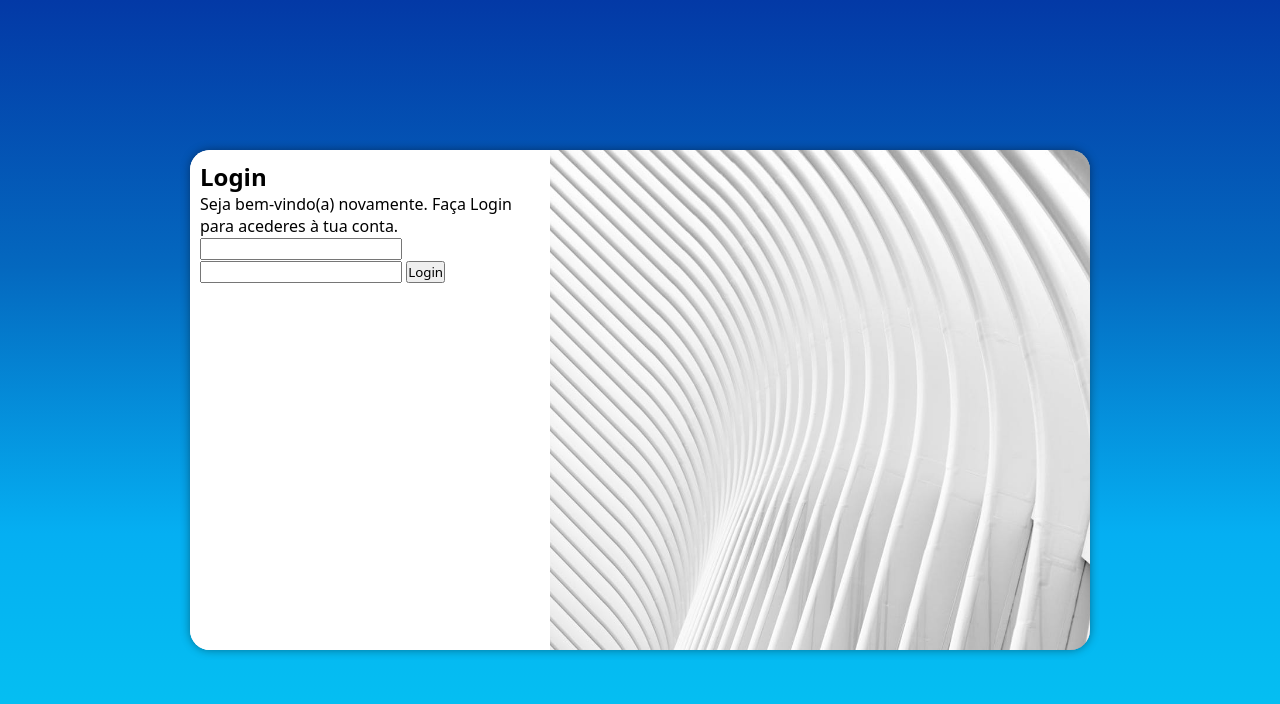
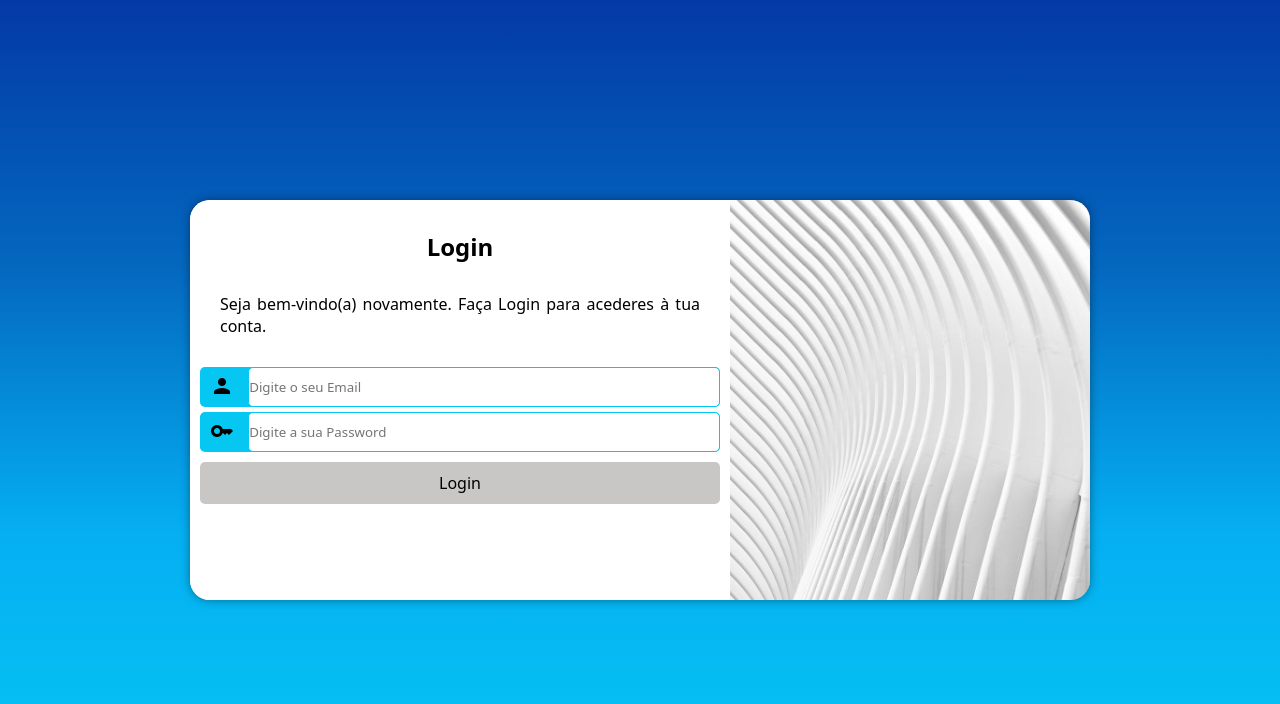
Before and after one commit to hugoalmeida02/projeto-login, a plain HTML site: page index.html in a window 1280 px wide. Drawn offline with Linux system fonts and the light colour scheme.

Commit message:
Update styles

```diff
--- a/index.html
+++ b/index.html
@@ -6,18 +6,27 @@
     <title>Projeto Login</title>
     <link rel="stylesheet" href="styles/style.css">
     <link rel="stylesheet" href="styles/medias.css">
+    <link rel="stylesheet" href="https://fonts.googleapis.com/icon?family=Material+Icons">
 </head>
 <body>
     <main>
         <section>
             <div id="imagem">
             </div>
-            <div id="form">
+            <div id="formulario">
                 <h1>Login</h1>
                 <p>Seja bem-vindo(a) novamente. Faça Login para acederes à tua conta.</p>
-                <form action="" method="post">
-                    <input type="text" name="nome" id="inome">
-                    <input type="password" name="pass" id="ipass">
+                <form action="login.php" method="post" autocomplete="on">
+                    <div class="campo">
+                        <span class="material-icons">person</span>
+                        <input type="text" name="nome" id="inome" placeholder="Digite o seu Email" autocomplete="email">
+                        <label for="inome"><span class="material-icons">person</span></label>
+                    </div>
+                    <div class="campo">
+                        <span class="material-icons">key</span>
+                        <input type="password" name="pass" id="ipass" placeholder="Digite a sua Password" autocomplete="current-password">
+                        <label for="ipass">Pass</label>
+                    </div>
                     <input type="submit" value="Login">
                 </form>
             </div>
--- a/styles/medias.css
+++ b/styles/medias.css
@@ -4,6 +4,7 @@
 
     section{
         width: 80vw;
+        height: 50vh;
     }
 
     div#imagem {
@@ -12,12 +13,19 @@
         float: left;
     }
 
-    div#form {
+    div#formulario {
         width: 60%;
         height: 100%;
         float: left;
     }
 
+    div#formulario > h1 {
+        margin: 20px;
+    }
+
+    div#formulario > p {
+        margin: 20px;
+    }
 
 }
 
@@ -25,18 +33,28 @@
 
     section{
         width: 900px;
+        height: 50vh;
     }
 
     div#imagem {
+        width: 40%;
+        height: 100%;
+        float: right;
+    }
+
+    div#formulario {
         width: 60%;
         height: 100%;
         float: right;
     }
 
-    div#form {
-        width: 40%;
-        height: 100%;
-        float: right;
+    div#formulario > h1 {
+        margin: 20px;
     }
 
+    div#formulario > p {
+        margin: 20px;
+    }
+
+
 }
--- a/styles/style.css
+++ b/styles/style.css
@@ -41,9 +41,63 @@ div#imagem {
     height: 40%;
 }
 
-div#form {
+div#formulario {
     display: block;
     padding: 10px;
     height: 60%;
     background-color: white
 }
+
+div#formulario > h1 {
+    text-align: center;
+    padding-bottom: 10px;
+}
+
+div#formulario > p {
+    text-align: justify;
+    padding-bottom: 10px;
+}
+
+form > input[type=submit] {
+    display: block;
+    padding: 10px;
+    font-size: 1em;
+    width: 100%;
+    margin: auto;
+    margin-top: 10px;
+    border: none;
+    border-radius: 5px;
+    background-color: rgb(201, 198, 198);
+}
+
+form > input[type=submit]:hover {
+    background-color: rgb(119, 118, 118);
+}
+
+form > div.campo {
+    background-color: #05C7F2;
+    display: block;
+    width: 100%;
+    border-radius: 5px;
+    height: 40px;
+    margin: 5px 0px;
+
+}
+
+form label {
+    display: none;
+
+}
+
+div.campo > span {
+    transform: translate(10px, 6px);
+}
+
+div.campo > input {
+
+    border-radius: 5px;
+    border: 1px solid #05C7F2;
+    height: 100%;
+    width: calc(100% - 48px);
+    transform: translate(20px)
+}
```
